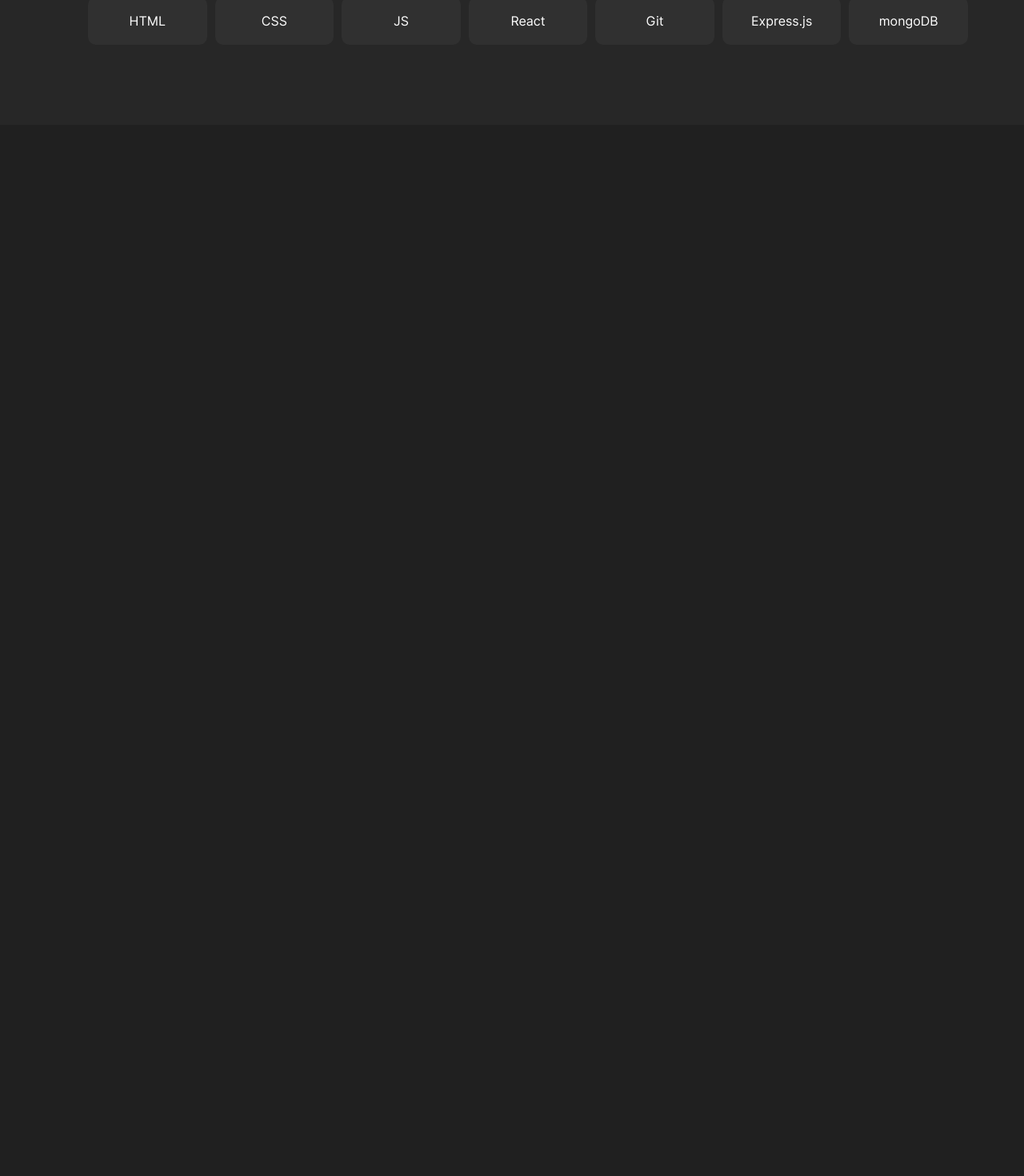
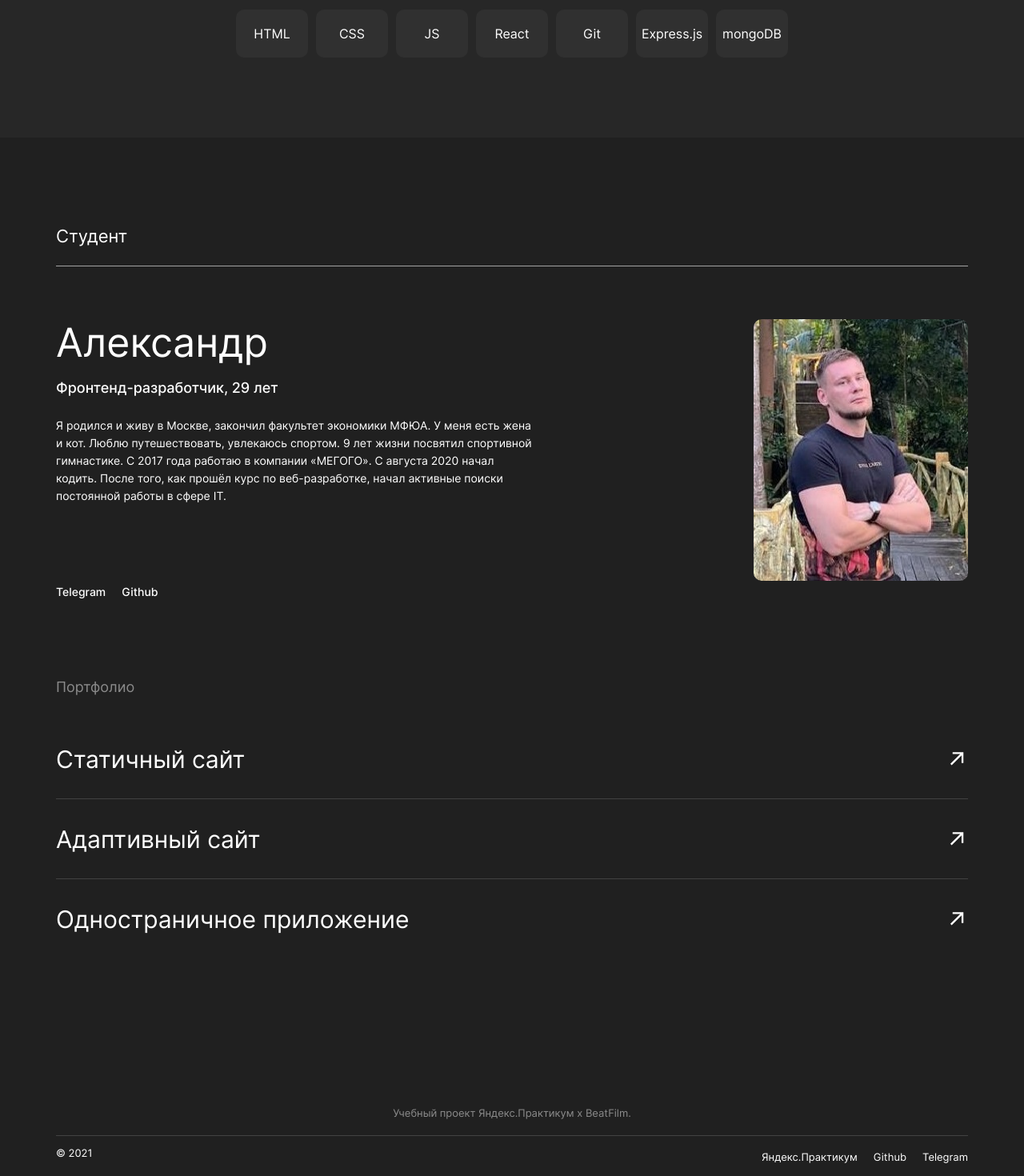
Before and after one commit to AlexDvizh/movies-explorer-frontend, a React (Create React App) app: page / in a window 1280 px wide. Shown: the part 1702-3172 px from the top of the page at 80% size. Before the commit the page ends 1874 px from the top, so only its background shows below. Built offline with nearby package versions, Linux system fonts and the light colour scheme.

Commit message:
feat: сверстаны блоки - AboutMe, Portfolio, Footer

```diff
--- a/src/components/Footer/Footer.css
+++ b/src/components/Footer/Footer.css
@@ -0,0 +1,46 @@
+.footer {
+  width: calc(100% - 140px);
+  margin: auto;
+}
+
+.footer__text {
+  color: #8B8B8B;
+  font-size: 13px;
+  line-height: 16px;
+  border-bottom: 1px solid #424242;
+  text-align: center;
+  padding: 79px 0 20px;
+  margin: 0;
+}
+
+.footer__contacts {
+  display: flex;
+  flex-direction: row;
+  justify-content: space-between;
+}
+
+.footer__copyright {
+  font-size: 13px;
+  line-height: 16px;
+}
+
+.footer__list {
+  display: flex;
+  flex-direction: row;
+}
+
+.footer__list-item {
+  list-style: none;
+  margin-right: 20px;
+}
+
+.footer__list-item:last-child {
+  margin-right: 0;
+}
+
+.footer__list-link {
+  text-decoration: none;
+  color: #FFF;
+  font-size: 13px;
+  line-height: 16px;
+}
--- a/src/components/Footer/Footer.js
+++ b/src/components/Footer/Footer.js
@@ -0,0 +1,28 @@
+import React from 'react';
+import '../Footer/Footer.css';
+
+
+function Footer() {
+
+  return (
+    <footer className="footer">
+      <p className="footer__text">Учебный проект Яндекс.Практикум х BeatFilm.</p>
+      <nav className="footer__contacts">
+        <p className="footer__copyright">&copy; 2021</p>
+        <ul className="footer__list">
+          <li className="footer__list-item">
+            <a className="footer__list-link" href="https://practicum.yandex.ru" target="_blank" rel="noreferrer">Яндекс.Практикум</a>
+          </li>
+          <li className="footer__list-item">
+            <a className="footer__list-link" href="https://github.com/AlexDvizh" target="_blank" rel="noreferrer">Github</a>
+          </li>
+          <li className="footer__list-item">
+            <a className="footer__list-link" href="https://t.me/alex_dvizh" target="_blank" rel="noreferrer">Telegram</a>
+          </li>
+        </ul>
+      </nav>
+    </footer>
+  )
+}
+
+export default Footer;
--- a/src/components/Main/AboutMe/AboutMe.css
+++ b/src/components/Main/AboutMe/AboutMe.css
@@ -0,0 +1,68 @@
+.about-me {
+  width: calc(100% - 140px);
+  margin: auto;
+}
+
+.content-block {
+  display: flex;
+  flex-direction: row;
+  justify-content: space-between;
+  margin-top: 66px;
+}
+
+.content-block__info {
+  max-width: 600px;
+}
+
+.content-block__name {
+  font-weight: normal;
+  font-size: 50px;
+  line-height: 58px;
+  margin: 0;
+}
+
+.content-block__proffesion {
+  font-weight: 500;
+  font-size: 18px;
+  line-height: 20px;
+  margin: 0;
+  margin-top: 18px;
+  margin-bottom: 26px;
+}
+
+.content-block__about {
+  font-weight: 400;
+  font-size: 14px;
+  line-height: 22px;
+  margin: 0;
+}
+
+.content-block__img {
+  max-width: 270px;
+  max-height: 327px;
+  border-radius: 10px;
+}
+
+.contacts {
+  list-style: none;
+  display: grid;
+  grid-template-columns: 1fr 1fr;
+  max-width: 132px;
+  padding: 0;
+  gap: 20px;
+  margin: 0;
+  margin-top: 99px;
+}
+
+.contacts__link {
+  color: #fff;
+  text-decoration: none;
+  font-size: 14px;
+  line-height: 17px;
+  font-weight: 500;
+}
+
+.contacts__link:hover {
+  opacity: 0.6;
+  cursor: pointer;
+}
--- a/src/components/Main/AboutMe/AboutMe.js
+++ b/src/components/Main/AboutMe/AboutMe.js
@@ -0,0 +1,32 @@
+import React from 'react';
+import '../AboutMe/AboutMe.css';
+import photo from '../../../images/my-photo.jpg';
+
+
+function AboutMe() {
+
+  return (
+    <section className="about-me">
+      <h2 className="section__heading">Студент</h2>
+      <div className="content-block">
+        <div className="content-block__info">
+          <h3 className="content-block__name">Александр</h3>
+          <h4 className="content-block__proffesion">Фронтенд-разработчик, 29 лет</h4>
+          <p className="content-block__about">Я родился и живу в Москве, закончил факультет экономики МФЮА. У меня есть жена
+  и кот. Люблю путешествовать, увлекаюсь спортом. 9 лет жизни посвятил спортивной гимнастике. С 2017 года работаю в компании «МЕГОГО». С августа 2020 начал кодить. После того, как прошёл курс по веб-разработке, начал активные поиски постоянной работы в сфере IT.</p>
+          <ul className="contacts">
+            <li className="contacts__item">
+              <a className="contacts__link" href="https://t.me/alex_dvizh" target="_blank" rel="noreferrer">Telegram</a>
+            </li>
+            <li className="contacts__item">
+              <a className="contacts__link" href="https://github.com/AlexDvizh" target="_blank" rel="noreferrer">Github</a>
+            </li>
+          </ul>
+        </div>
+        <img className="content-block__img" src={photo} alt="Фото разработчика"></img>
+      </div>
+    </section>
+  )
+}
+
+export default AboutMe;
--- a/src/components/Main/Main.js
+++ b/src/components/Main/Main.js
@@ -2,6 +2,9 @@ import React from 'react';
 import Promo from './Promo/Promo';
 import AboutProject from './AboutProject/AboutProject';
 import Techs from './Techs/Techs';
+import AboutMe from './AboutMe/AboutMe';
+import Portfolio from './Portfolio/Portfolio';
+import Footer from '../Footer/Footer';
 import './Main.css';
 
 function Main() {
@@ -11,6 +14,9 @@ function Main() {
       <Promo />
       <AboutProject />
       <Techs />
+      <AboutMe />
+      <Portfolio />
+      <Footer />
     </div>
   )
 }
--- a/src/components/Main/Portfolio/Portfolio.css
+++ b/src/components/Main/Portfolio/Portfolio.css
@@ -0,0 +1,61 @@
+.portfolio {
+  width: calc(100% - 140px);
+  margin: auto;
+}
+
+.portfolio__title {
+  color: #8B8B8B;
+  font-weight: normal;
+  font-size: 18px;
+  line-height: 20px;
+  margin: 0;
+  margin-top: 100px;
+}
+
+.portfolio__list {
+  padding: 0;
+  margin: 0;
+}
+
+.portfolio__list-item {
+  list-style: none;
+  border-bottom: 1px solid #424242;
+  padding: 20px 0 19px;
+}
+
+.portfolio__list-item:first-child {
+  padding: 50px 0 19px;
+}
+
+.portfolio__list-item:last-child {
+  border-bottom: none;
+  padding-bottom: 125px;
+}
+
+.portfolio__link {
+  text-decoration: none;
+  display: flex;
+  flex-direction: row;
+  justify-content: space-between;
+  align-items: center;
+}
+
+.portfolio__link:hover {
+  opacity: 0.6;
+  cursor: pointer;
+}
+
+.portfolio__link-text {
+  font-size: 30px;
+  line-height: 50px;
+  color: #FFF;
+  margin: 0;
+}
+
+.portfolio__link-icon {
+  background-image: url(../../../images/text__COLOR_font-main.svg);
+  width: 29px;
+  height: 60px;
+  background-repeat: no-repeat;
+  background-position: center;
+}
--- a/src/components/Main/Portfolio/Portfolio.js
+++ b/src/components/Main/Portfolio/Portfolio.js
@@ -0,0 +1,34 @@
+import React from 'react';
+import '../Portfolio/Portfolio.css';
+
+
+function Portfolio() {
+
+  return (
+    <section className="portfolio">
+      <h2 className="portfolio__title">Портфолио</h2>
+      <ul className="portfolio__list">
+        <li className="portfolio__list-item">
+          <a className="portfolio__link" href="/">
+            <p className="portfolio__link-text">Статичный сайт</p>
+            <div className="portfolio__link-icon"></div>
+          </a>
+        </li>
+        <li className="portfolio__list-item">
+          <a className="portfolio__link" href="/">
+            <p className="portfolio__link-text">Адаптивный сайт</p>
+            <div className="portfolio__link-icon"></div>
+          </a>
+        </li>
+        <li className="portfolio__list-item">
+          <a className="portfolio__link" href="/">
+            <p className="portfolio__link-text">Одностраничное приложение</p>
+            <div className="portfolio__link-icon"></div>
+          </a>
+        </li>
+      </ul>
+    </section>
+  )
+}
+
+export default Portfolio;
--- a/src/components/Main/Techs/Techs.css
+++ b/src/components/Main/Techs/Techs.css
@@ -15,6 +15,8 @@
   font-size: 50px;
   line-height: 58px;
   font-weight: normal;
+  margin-top: 90px;
+  margin-bottom: 26px;
 }
 
 .techs__subtitle {
@@ -26,17 +28,25 @@
 }
 
 .techs__list {
+  width: calc(100% - 450px);
+  margin: auto;
   margin-top: 100px;
   list-style: none;
   display: grid;
   grid-template-columns: 1fr 1fr 1fr 1fr 1fr 1fr 1fr;
   gap: 10px;
+  padding: 0;
   padding-bottom: 100px;
+
 }
 
 .techs__point {
   background-color: #303030;
   text-align: center;
-  padding: 21px;
+  padding-top: 21px;
+  padding-bottom: 21px;
   border-radius: 10px;
+  width: 90px;
+  justify-self: center;
+  margin: 0;
 }
```
Also changed, not shown: src/images/my-photo.jpg (added), src/images/text__COLOR_font-main.svg (added).
